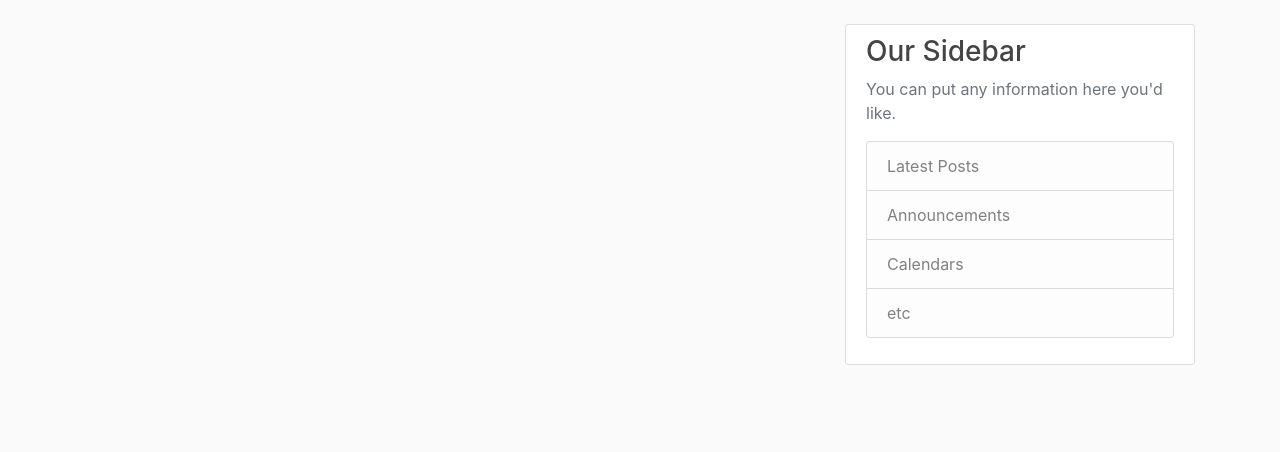
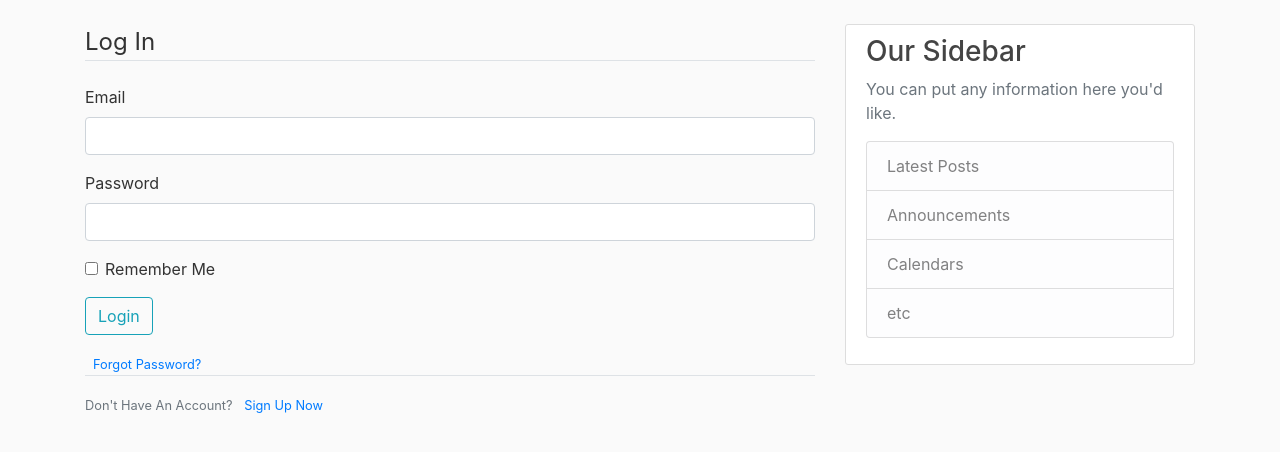
Before and after one commit to EvanDyce/flask-blog, a Flask app: page /login in a window 1280 px wide. Shown: the part 56-508 px from the top of the page. Run offline with Flask 2, Linux system fonts and the light colour scheme; some libraries are stand-ins or nearby versions.

Commit message:
Registration and Login forms

```diff
--- a/src/flaskblog.py
+++ b/src/flaskblog.py
@@ -1,4 +1,6 @@
-from flask import Flask, render_template, url_for
+from flask import Flask, render_template, url_for, request
+from flask.helpers import flash
+from werkzeug.utils import redirect
 from forms import RegistrationForm, LoginForm
 
 
@@ -28,7 +30,7 @@ posts = [
 ]
 
 @app.route("/")
-@app.route("/home")
+@app.route("/home", methods=['GET', 'POST'])
 def home():
     return render_template("home.html", posts=posts)
 
@@ -36,14 +38,26 @@ def home():
 def about():
     return render_template("about.html")
 
-@app.route("/register")
+@app.route("/register", methods=['GET', 'POST'])
 def register():
     form = RegistrationForm()
+    if form.validate_on_submit():
+        flash(f'Account Created for {form.username.data}', category='success')
+        return redirect(url_for('home'))
+
     return render_template('register.html', title='Register', form=form)
 
-@app.route("/login")
+@app.route("/login", methods=['GET', 'POST'])
 def login():
     form = LoginForm()
+
+    if form.validate_on_submit():
+        if form.email.data == 'admin@blog.com' and form.password.data == 'password':
+            flash('You have been logged in', 'success')
+            return redirect(url_for('home'))
+        else:
+            flash('Login Failed', 'danger')
+
     return render_template('login.html', title='Login', form=form)
 
 if __name__ == '__main__':
--- a/src/forms.py
+++ b/src/forms.py
@@ -7,13 +7,13 @@ class RegistrationForm(FlaskForm):
                             validators=[DataRequired(), Length(min=2, max=20)])
 
     email = StringField('Email',
-                        validators=[DataRequired(), Email()])
+                        validators=[DataRequired(), Email(message='Invalid Email')])
 
     password = PasswordField('Password',
                             validators=[DataRequired()])
 
     confirm_password = PasswordField('Confirm Password',
-                                    validators=[DataRequired(), EqualTo('Password')])
+                                    validators=[DataRequired(), EqualTo('password', 'Passwords must match')])
 
     submit = SubmitField('Sign Up')
 
--- a/src/templates/index.html
+++ b/src/templates/index.html
@@ -30,13 +30,13 @@
                 </button>
                 <div class="collapse navbar-collapse" id="navbarToggle">
                     <div class="navbar-nav mr-auto">
-                        <a class="nav-item nav-link" href="/">Home</a>
-                        <a class="nav-item nav-link" href="/about">About</a>
+                        <a class="nav-item nav-link" href="{{ url_for('home') }}">Home</a>
+                        <a class="nav-item nav-link" href="{{ url_for('about') }}">About</a>
                     </div>
                     <!-- Navbar Right Side -->
                     <div class="navbar-nav">
-                        <a class="nav-item nav-link" href="/login">Login</a>
-                        <a class="nav-item nav-link" href="/register">Register</a>
+                        <a class="nav-item nav-link" href="{{ url_for('login') }}">Login</a>
+                        <a class="nav-item nav-link" href="{{ url_for('register') }}">Register</a>
                     </div>
                 </div>
             </div>
@@ -46,6 +46,15 @@
     <main role="main" class="container">
         <div class="row">
             <div class="col-md-8">
+                {% with messages = get_flashed_messages(with_categories=true) %}
+                    {% if messages %}
+                        {% for catergory, message in messages %}
+                            <div class="alert alert-{{ catergory }}">
+                                {{ message }}
+                            </div>
+                        {% endfor %}
+                    {% endif %}
+                {% endwith %}
                 {% block content %}{% endblock %}
             </div>
             <div class="col-md-4">
--- a/src/templates/login.html
+++ b/src/templates/login.html
@@ -1,4 +1,61 @@
 {% extends 'index.html' %}
 
 {% block content %}
+    <div class="content_section">
+        <form action="" method="POST">
+            {{ form.hidden_tag() }}
+            <fieldset class="form-group">
+                <legend class="border-bottom mb-4">Log In</legend>
+
+                <div class="form-group">
+                    {{ form.email.label(class="form-control-label") }}
+
+                    {% if form.email.errors %}
+                        {{ form.email(class="form-control form-countol-lg is-invalid") }}
+                        <div class="invalid-feedback">
+                            {% for error in form.email.errors %}
+                                <span>{{ error }}</span>
+                            {% endfor %}
+                        </div>
+
+                    {% else %}
+                        {{ form.email(class="form-control form-countol-lg") }}
+                    {% endif %}
+                </div>
+
+                <div class="form-group">
+                    {{ form.password.label(class="form-control-label") }}
+
+                    {% if form.password.errors %}
+                        {{ form.password(class="form-control form-countol-lg is-invalid") }}
+                        <div class="invalid-feedback">
+                            {% for error in form.password.errors %}
+                                <span>{{ error }}</span>
+                            {% endfor %}
+                        </div>
+
+                    {% else %}
+                        {{ form.password(class="form-control form-countol-lg") }}
+                    {% endif %}
+                </div>
+
+                <div class="form-check">
+                    {{ form.remember(class="form-check-input") }}
+                    {{ form.remember.label(class="form-check-label") }}
+                </div>
+            </fieldset>
+            <div class="form-group">
+                {{ form.submit(class="btn btn-outline-info") }}
+            </div>
+            <small class="text-muted ml-2">
+                <a href="#">Forgot Password?</a>
+            </small>
+        </form>
+    </div>
+
+    <div class="border-top pt-3">
+        <small class="text-muted">
+            Don't Have An Account? <a class="ml-2" href="{{ url_for('register') }}">Sign Up Now</a>
+        </small>
+    </div>
 {% endblock content %}
```
Also changed, not shown: src/templates/register.html (+55 -4 lines).
